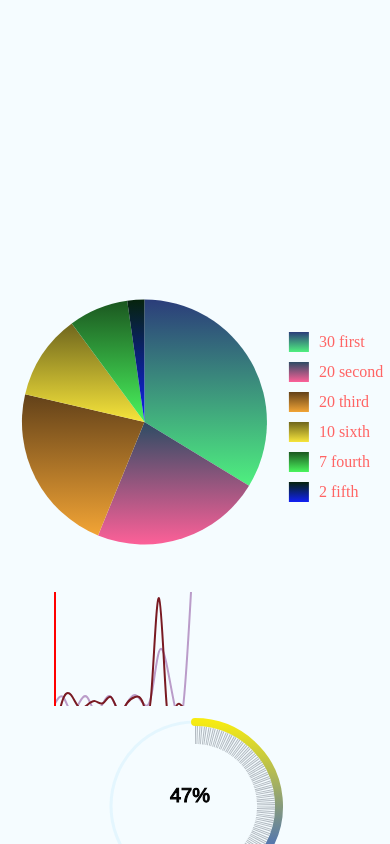
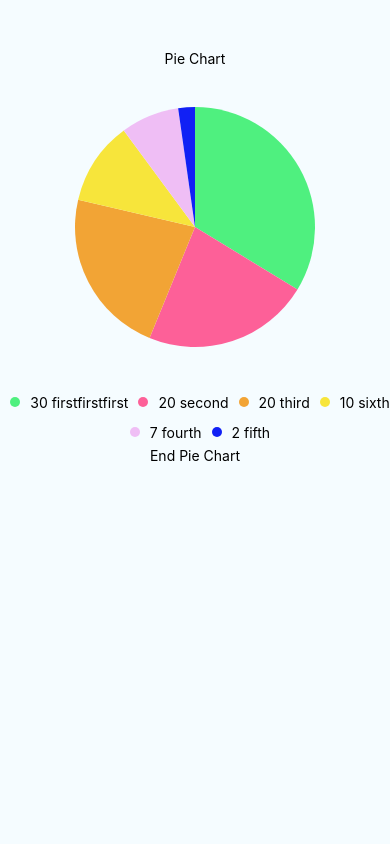
Before and after one commit to onemolegames/react-native-d3-charts, a React Native app in the folder example/: screen / in a window 390 px wide. Built offline with nearby package versions, Linux system fonts and the light colour scheme.

Commit message:
- added legend to pie chart

```diff
--- a/example/App.js
+++ b/example/App.js
@@ -7,7 +7,7 @@
  */
 
 import React, {Component} from 'react';
-import {StyleSheet, ScrollView} from 'react-native';
+import {StyleSheet, ScrollView, Text} from 'react-native';
 import PieChart from "./src/pie/Pie";
 import CircularProgressBar from "./src/circular-progress-bar/CircularProgressBar";
 import LineChart from "./src/line/Line";
@@ -18,9 +18,9 @@ export default class App extends Component<Props> {
   render() {
     return (
       <ScrollView contentContainerStyle={styles.container}>
+        <Text>Pie Chart</Text>
         <PieChart />
-        <LineChart />
-        <CircularProgressBar size={{width:200,height:200}}  />
+        <Text>End Pie Chart</Text>
       </ScrollView>
     );
   }
@@ -29,9 +29,9 @@ export default class App extends Component<Props> {
 const styles = StyleSheet.create({
   container: {
     flex: 1,
-    justifyContent: 'center',
     alignItems: 'center',
     backgroundColor: '#F5FCFF',
+    paddingTop: 50
   },
   welcome: {
     fontSize: 20,
--- a/example/src/pie/Pie.js
+++ b/example/src/pie/Pie.js
@@ -1,9 +1,9 @@
-import React, {Component} from "react";
-import Svg, {Defs, G, LinearGradient, Path, Rect, Stop, Text} from "react-native-svg";
+import React, {Component, Fragment} from "react";
+import Svg, {Defs, G, LinearGradient, Path, Stop} from "react-native-svg";
 import * as scale from "d3-scale";
 import * as shape from "d3-shape";
 import PropTypes from "prop-types";
-import {Dimensions} from "react-native";
+import {Dimensions, Text, View, TouchableOpacity} from "react-native";
 
 const d3 = {
   scale,
@@ -16,28 +16,25 @@ export default class PieChart extends Component {
 
   state = {};
 
-  renderLabel(pie, index) {
-    const {size} = this.props;
+  renderLabels() {
+    const sortedData = this.props.data.sort((first, second) => {
+      return second.value - first.value;
+    });
 
-    if (!pie.label && !pie.label.text)
-      return null;
 
+    return (
+      <View  style={{ flexDirection: 'row', justifyContent: 'center', alignItems: 'center', flexWrap: 'wrap'}}>
+        {sortedData.map((pie, index) => {
           const replacedText = pie.label.text.replace(/&value/ig, pie.value);
-    const rectSize = index == this.state.activePieIndex ? 23 : 20;
-    return (
-      <G>
-        <Rect
-          key={index}
-          fill={"url(#grad" + index + ")"}
-          width={rectSize}
-          height={rectSize}
-          onPress={() => this.setActivePie(index)}
-          x={size.width / 2.7}
-          y={-90 + (index * 30)}/>
-        <Text onPress={() => this.setActivePie(index)} y={-75 + (index * 30)} x={size.width / 2.7 + 30}
-              fill={pie.label.color}>{replacedText}</Text>
-      </G>
-    );
+          const rectSize = index === this.state.activePieIndex ? 13 : 10;
+
+          return (<TouchableOpacity style={{flexDirection: 'row',justifyContent: 'center', alignItems: 'center'}} onPress={() => this.setActivePie(index)}>
+            <View style={{width: rectSize, height: rectSize, backgroundColor: pie.startColor, margin: 10, borderRadius: rectSize / 2}}></View>
+            <Text>{replacedText}</Text>
+          </TouchableOpacity>)
+        })}
+      </View>
+    )
   }
 
   setActivePie(index) {
@@ -60,7 +57,7 @@ export default class PieChart extends Component {
     });
 
     const shortestEdge = size.width < size.height ? size.width : size.height;
-    const radius = (shortestEdge / 2.4) - 40;
+    const radius = (shortestEdge / 2) - 40;
     const scaleValue = scale.scaleLinear()
       .domain([0, totalValue])
       .range([0, (2 * Math.PI)]);
@@ -86,28 +83,35 @@ export default class PieChart extends Component {
             fill={"url(#grad" + index + ")"}
             onPress={() => this.setActivePie(index)}
             d={arc()}/>
-          {this.renderLabel(pie, index)}
         </G>
       );
     });
 
     const gradients = sortedData.map((pie, index) => {
+      let opacity = 1;
+      if(typeof this.state.activePieIndex !== 'undefined') {
+        opacity =  index === this.state.activePieIndex ? 1 : 0.5;
+      }
+
       return (
         <LinearGradient key={(index + 1) * 100} id={"grad" + index} x1="0%" x2="0%" y1="0%" y2="100%">
-          <Stop offset="0%" stopColor={pie.endColor} stopOpacity="1"/>
-          <Stop offset="100%" stopColor={pie.startColor} stopOpacity="1"/>
+          <Stop offset="0%" stopColor={pie.endColor} stopOpacity={opacity} startOpacity={opacity}/>
+          <Stop offset="100%" stopColor={pie.startColor} stopOpacity={opacity} startOpacity={opacity}/>
         </LinearGradient>
       );
     });
     return (
+      <Fragment>
         <Svg width={size.width} height={size.height} fill="none">
           <Defs>
             {gradients}
           </Defs>
-        <G x={size.width / 2.7} y={size.height / 2} width="100%" height="100%">
+          <G x={size.width / 2 } y={size.height / 2} width="100%" height="100%">
             {arcs}
           </G>
         </Svg>
+        {this.renderLabels()}
+      </Fragment>
     );
   }
 }
@@ -132,15 +136,15 @@ PieChart.propTypes = {
 PieChart.defaultProps = {
   size: {
     width: Dimensions.get('window').width,
-    height: Dimensions.get('window').height
+    height: 320
   },
   data: [
     {
       value: 30,
       startColor: "#4ff07f",
-      endColor: "#2b3d7a",
+      endColor: "#4ff07f",
       label: {
-        text: "&value first",
+        text: "&value firstfirstfirst",
         color: "#ff6464",
         fontSize: 12,
         fontFamily: "Helvetica"
@@ -149,7 +153,7 @@ PieChart.defaultProps = {
     {
       value: 20,
       startColor: "#fd6098",
-      endColor: "#2d4c64",
+      endColor: "#fd6098",
       label: {
         text: "&value second",
         color: "#ff6464",
@@ -160,7 +164,7 @@ PieChart.defaultProps = {
     {
       value: 20,
       startColor: "#F2A435",
-      endColor: "#624119",
+      endColor: "#F2A435",
       label: {
         text: "&value third",
         color: "#ff6464",
@@ -170,8 +174,8 @@ PieChart.defaultProps = {
     },
     {
       value: 7,
-      startColor: "#4AF55D",
-      endColor: "#1b5720",
+      startColor: "#efbef5",
+      endColor: "#efbef5",
       label: {
         text: "&value fourth",
         color: "#ff6464",
@@ -182,7 +186,7 @@ PieChart.defaultProps = {
     {
       value: 2,
       startColor: "#1120f5",
-      endColor: "#06230c",
+      endColor: "#1120f5",
       label: {
         text: "&value fifth",
         color: "#ff6464",
@@ -193,7 +197,7 @@ PieChart.defaultProps = {
     {
       value: 10,
       startColor: "#F7E53B",
-      endColor: "#6f661d",
+      endColor: "#F7E53B",
       label: {
         text: "&value sixth",
         color: "#ff6464",
```
Lines whose indentation alone changed are shown as unchanged.
